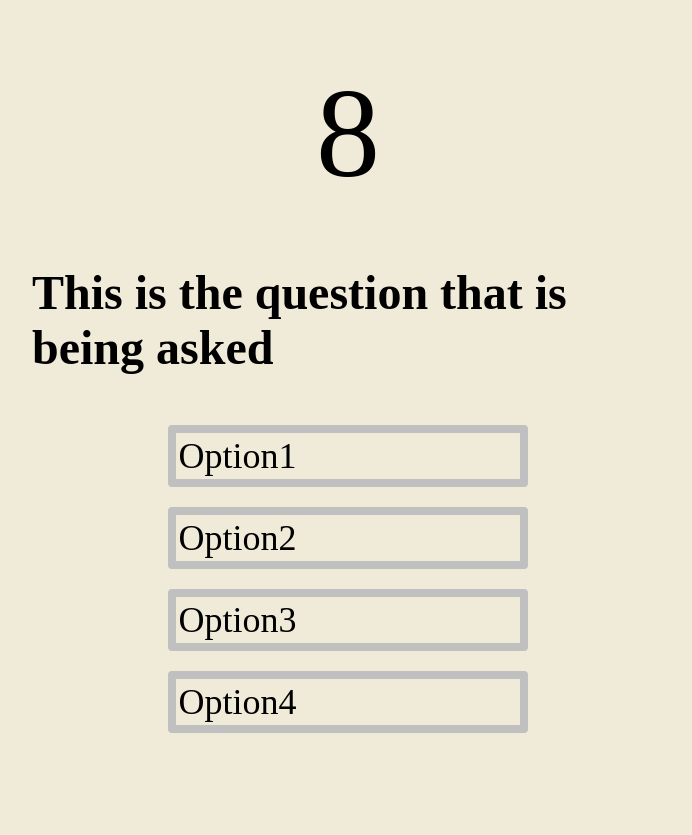
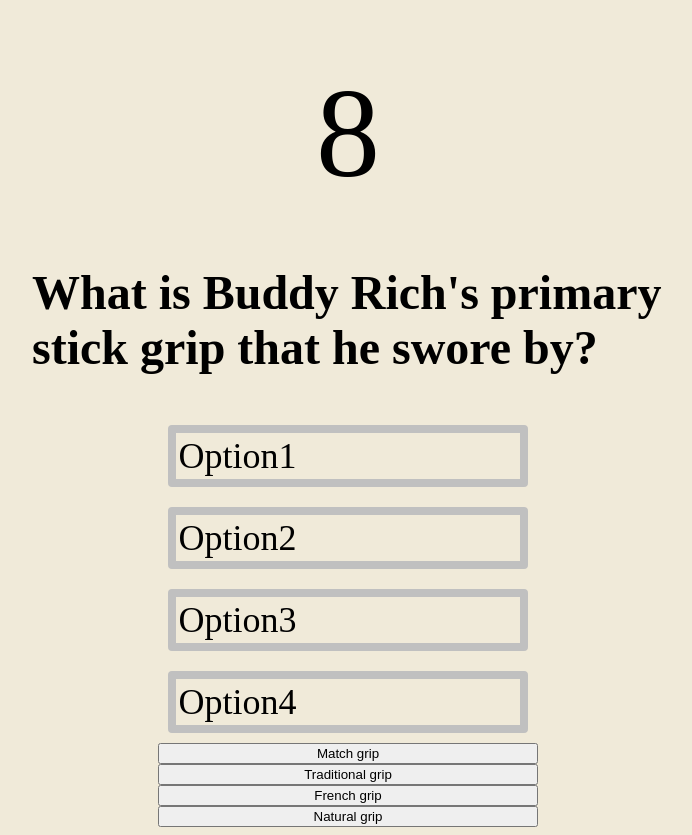
Before and after one commit to danielrezz/drummer_quiz, a plain HTML site: page index.html in a window 1280 px wide. Both pictures are taken after a click on the button "Let's Go!". Shown: the whole page, without its empty margins (292-984 px from the left). Before the commit the page ends 800 px from the top, so only its background shows below. Drawn offline with Linux system fonts and the light colour scheme.

Commit message:
updating JS

```diff
--- a/index.html
+++ b/index.html
@@ -4,6 +4,7 @@
     <meta charset="UTF-8">
     <meta name="viewport" content="width=device-width, initial-scale=1.0">
     <title>Drummer's Quiz</title>
+    <script src="questions.js"></script>
     <link rel="stylesheet" href="style.css">
 </head>
 <body>
@@ -22,7 +23,7 @@
         <div class="full-question">
             <p id="timer">10</p>
             <div class="questionContainer">
-                <h2 class="question">This is the question that is being asked</h2>
+                <h2 class="question" id="question">This is the question that is being asked</h2>
             </div>
                 <div class="options">
                     <div class="option1">Option1</div>
--- /dev/null
+++ b/questions.js
@@ -0,0 +1,52 @@
+var questions = [
+    {
+        question: "What is Buddy Rich's primary stick grip that he swore by?",
+        choices: ["Match grip", "Traditional grip", "French grip", "Natural grip"],
+        answer: "Traditional grip",
+    },
+    {
+        question: "The official name of the drum stool you sit on is the ______________.",
+        choices: ["Stump", "Highchair", "Rocker", "Throne"],
+        answer: "Throne",
+    },
+    {
+        question: "Paradiddles, anyone?",
+        choices: ["RRLL LLRR", "RLRL LRLR", "RLRR LRLL", "RRRL LLLR"],
+        answer: "RLRR LRLL",
+    },
+    {
+        question: "Which of these is not a material drum shells are made of?",
+        choices: ["Bronze", "Elephant bone", "Maple wood", "Acrylic"],
+        answer: "Elephant bone",
+    },
+    {
+        question: "John Bonham was the drummer for which band?",
+        choices: ["Led Zeppelin", "The Beatles", "Van Halen", "Nickelback"],
+        answer: "Led Zeppelin",
+    },
+    {
+        question: "What is a drummer's #1 tool to tune drums?",
+        choices: ["Drum fork", "Drum dial", "Drum key", "Drum stick"],
+        answer: "Drum key",
+    },
+    {
+        question: "What parts of the drum kit do you play in the pocket with?",
+        choices: ["Stick, foot, and hands", "Crash, ride, and hi-hat", "Throne, pedal, and sticks", "Kick, snare, and hi-hat"],
+        answer: "Kick, snare, and hi-hat",
+    },
+    {
+        question: "Who is the crazy drummer on the Muppet Show?",
+        choices: ["Kermit", "Animal", "Gonzo", "Beaker"],
+        answer: "Animal",
+    },
+    {
+        question: "Part of this band's fame comes from their one-armed drummer, Rick Allen:",
+        choices: ["Gun n Roses", "AC/DC", "Def Leppard", "Queen"],
+        answer: "Def Leppard",
+    },
+    {
+        question: "I've got a fever and the only prescription is _____________.",
+        choices: ["Rock n Roll", "More cowbell", "Drums", "Acetaminophen"],
+        answer: "More cowbell",
+    },
+];
--- a/script.js
+++ b/script.js
@@ -1,4 +1,8 @@
 // Screen changes to question once user clicks on Start button
+
+var renderQuestion = document.getElementById("question");
+var renderOptions = document.querySelector(".options");
+
 function startFunction() {
     var startScreen = document.getElementById("start-screen");
     var questionStart = document.querySelector(".full-question");
@@ -9,6 +13,7 @@ function startFunction() {
     startScreen.style.display = "none";
     questionStart.style.display = "block";
     setTime();
+    questionList();
   }
 }
 
@@ -16,6 +21,7 @@ function startFunction() {
 var timer = document.getElementById("timer");
 
 var secondsLeft = 10;
+var index = 0;
 
 function setTime() {
     var timerInterval = setInterval(function() {
@@ -29,56 +35,23 @@ function setTime() {
     }, 1000)
 }
 
-// questions and answers
-var questions = [
-    {
-        question: "What is Buddy Rich's primary stick grip that he swore by?",
-        choices: ["Match grip", "Traditional grip", "French grip", "Natural grip"],
-        answer: "Traditional grip",
-    },
-    {
-        question: "The official name of the drum stool you sit on is the ______________.",
-        choices: ["Stump", "Highchair", "Rocker", "Throne"],
-        answer: "Throne",
-    },
-    {
-        question: "Paradiddles, anyone?",
-        choices: ["RRLL LLRR", "RLRL LRLR", "RLRR LRLL", "RRRL LLLR"],
-        answer: "RLRR LRLL",
-    },
-    {
-        question: "Which of these is not a material drum shells are made of?",
-        choices: ["Bronze", "Elephant bone", "Maple wood", "Acrylic"],
-        answer: "Elephant bone",
-    },
-    {
-        question: "John Bonham was the drummer for which band?",
-        choices: ["Led Zeppelin", "The Beatles", "Van Halen", "Nickelback"],
-        answer: "Led Zeppelin",
-    },
-    {
-        question: "What is a drummer's #1 tool to tune drums?",
-        choices: ["Drum fork", "Drum dial", "Drum key", "Drum stick"],
-        answer: "Drum key",
-    },
-    {
-        question: "What parts of the drum kit do you play in the pocket with?",
-        choices: ["Stick, foot, and hands", "Crash, ride, and hi-hat", "Throne, pedal, and sticks", "Kick, snare, and hi-hat"],
-        answer: "Kick, snare, and hi-hat",
-    },
-    {
-        question: "Who is the crazy drummer on the Muppet Show?",
-        choices: ["Kermit", "Animal", "Gonzo", "Beaker"],
-        answer: "Animal",
-    },
-    {
-        question: "Part of this band's fame comes from their one-armed drummer, Rick Allen:",
-        choices: ["Gun n Roses", "AC/DC", "Def Leppard", "Queen"],
-        answer: "Def Leppard",
-    },
-    {
-        question: "I've got a fever and the only prescription is _____________.",
-        choices: ["Rock n Roll", "More cowbell", "Drums", "Acetaminophen"],
-        answer: "More cowbell",
-    },
-];
+function questionList() {
+
+var questionList = questions.length -1;
+
+if(index <= questionList) {
+    renderQuestion.innerHTML = questions[index].question;
+    optionsList();
+} else {
+    clearInterval(timerInterval);
+}
+};
+function optionsList() {
+    var options = questions[index].choices;
+    for (var a = 0; a < options.length; a++) {
+        var optionBtn = document.createElement("button");
+        optionBtn.className = "btn btn-primary";
+        optionBtn.innerHTML = options[a];
+        renderOptions.append(optionBtn);
+    }
+}
```
